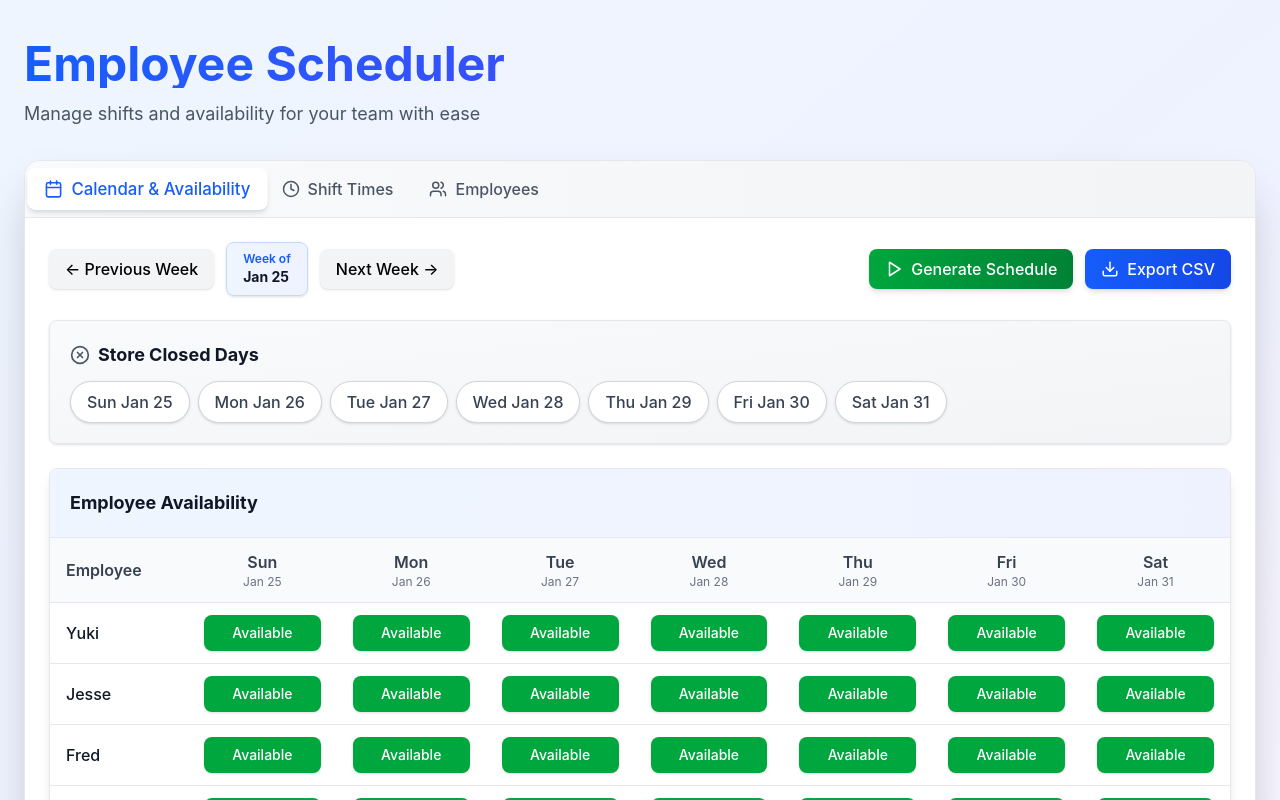
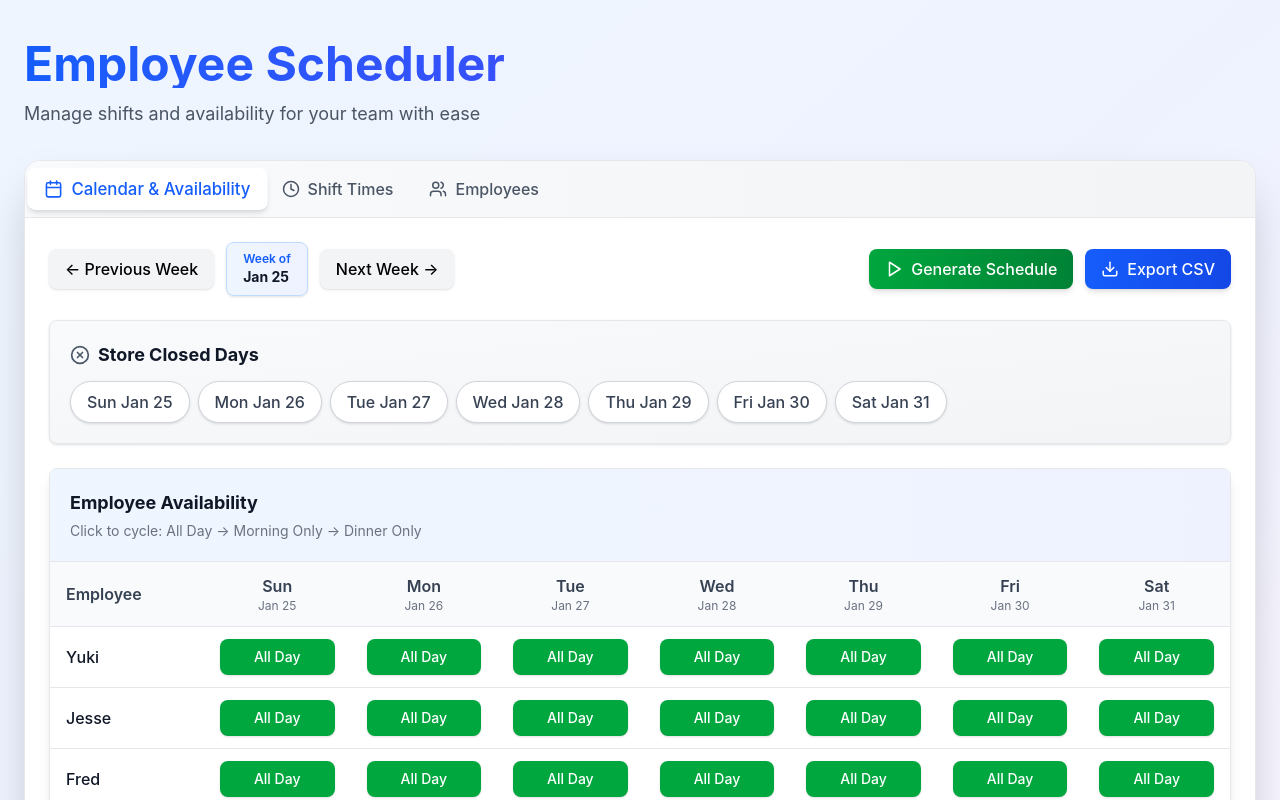
Before and after one commit to z4vian/Scheduling-Website-, a Vue app: page / in a window 1280 px wide. Shown: the top 800 px of the page. Built offline with nearby package versions, Linux system fonts and the light colour scheme.

Commit message:
Allows an individual to choose whether they are available all day, morning only, or dinner only with a toggle switch button

```diff
--- a/src-vue/App.vue
+++ b/src-vue/App.vue
@@ -19,7 +19,7 @@
             :currentWeekStart="currentWeekStart"
             :weekDates="weekDates"
             :employees="employees"
-            :unavailability="unavailability"
+            :dayAvailability="dayAvailability"
             :closedDates="closedDates"
             :schedule="schedule"
             :shiftTemplates="shiftTemplates"
@@ -29,7 +29,7 @@
             @generate="handleGenerateSchedule"
             @export="exportSchedule"
             @toggleStoreClosed="toggleStoreClosed"
-            @toggleUnavailability="toggleUnavailability"
+            @toggleDayAvailability="toggleDayAvailability"
           />
 
           <ShiftsTab
@@ -88,7 +88,9 @@ const shiftTemplates = ref({
 
 const shiftOverrides = ref({});
 const currentWeekStart = ref(startOfWeekSunday(new Date()));
-const unavailability = ref({});
+// dayAvailability: { "employeeId-dateStr": "all" | "morning" | "dinner" }
+// undefined/null means "all" (default)
+const dayAvailability = ref({});
 const closedDates = ref({});
 const activeTab = ref('calendar');
 
@@ -100,7 +102,7 @@ const {
   canWorkShift,
   isUnavailable,
   isStoreClosed,
-} = useSchedule(employees, shiftTemplates, currentWeekStart, unavailability, closedDates);
+} = useSchedule(employees, shiftTemplates, currentWeekStart, dayAvailability, closedDates);
 
 const getShiftTimes = (date, shiftKey) => {
   const dateStr = formatDate(date);
@@ -187,10 +189,25 @@ const removeEmployee = (employeeId) => {
   }
 };
 
-const toggleUnavailability = (employeeId, date) => {
+const toggleDayAvailability = (employeeId, date) => {
   const dateStr = formatDate(date);
   const key = `${employeeId}-${dateStr}`;
-  unavailability.value = { ...unavailability.value, [key]: !unavailability.value[key] };
+  const currentValue = dayAvailability.value[key] || 'all';
+
+  // Cycle through: all -> morning -> dinner -> all
+  const nextValue =
+    currentValue === 'all' ? 'morning' :
+    currentValue === 'morning' ? 'dinner' :
+    'all';
+
+  if (nextValue === 'all') {
+    // Remove the key if it's back to 'all' (default state)
+    const updated = { ...dayAvailability.value };
+    delete updated[key];
+    dayAvailability.value = updated;
+  } else {
+    dayAvailability.value = { ...dayAvailability.value, [key]: nextValue };
+  }
 };
 
 const toggleStoreClosed = (date) => {
--- a/src-vue/components/AvailabilityTable.vue
+++ b/src-vue/components/AvailabilityTable.vue
@@ -2,6 +2,7 @@
   <div class="bg-white rounded-lg border border-gray-200 overflow-hidden shadow-lg">
     <div class="p-5 border-b border-gray-200 bg-gradient-to-r from-blue-50 to-indigo-50">
       <h3 class="text-lg font-bold text-gray-900">Employee Availability</h3>
+      <p class="text-sm text-gray-500 mt-1">Click to cycle: All Day → Morning Only → Dinner Only</p>
     </div>
 
     <div class="overflow-x-auto">
@@ -44,12 +45,10 @@
                 @click="$emit('toggle', employee.id, date)"
                 :class="[
                   'w-full px-3 py-2 rounded-lg font-medium text-sm transition-all duration-200 shadow-sm hover:shadow',
-                  isUnavailable(employee.id, date)
-                    ? 'bg-red-100 text-red-700 hover:bg-red-200'
-                    : 'bg-green-600 text-white hover:bg-green-700'
+                  getAvailabilityStyles(employee.id, date)
                 ]"
               >
-                {{ isUnavailable(employee.id, date) ? 'Unavailable' : 'Available' }}
+                {{ getAvailabilityLabel(employee.id, date) }}
               </button>
             </td>
           </tr>
@@ -65,15 +64,33 @@ import { formatDate, formatDisplayDate, getDayName } from '../utils/dateUtils';
 const props = defineProps({
   employees: Array,
   weekDates: Array,
-  unavailability: Object,
+  dayAvailability: Object,
   isStoreClosed: Function,
 });
 
 defineEmits(['toggle']);
 
-const isUnavailable = (employeeId, date) => {
+const getAvailabilityLabel = (employeeId, date) => {
   const dateStr = formatDate(date);
   const key = `${employeeId}-${dateStr}`;
-  return props.unavailability[key] || false;
+  const value = props.dayAvailability[key] || 'all';
+
+  if (value === 'morning') return 'Morning Only';
+  if (value === 'dinner') return 'Dinner Only';
+  return 'All Day';
+};
+
+const getAvailabilityStyles = (employeeId, date) => {
+  const dateStr = formatDate(date);
+  const key = `${employeeId}-${dateStr}`;
+  const value = props.dayAvailability[key] || 'all';
+
+  if (value === 'morning') {
+    return 'bg-blue-100 text-blue-700 hover:bg-blue-200';
+  }
+  if (value === 'dinner') {
+    return 'bg-purple-100 text-purple-700 hover:bg-purple-200';
+  }
+  return 'bg-green-600 text-white hover:bg-green-700';
 };
 </script>
--- a/src-vue/components/CalendarTab.vue
+++ b/src-vue/components/CalendarTab.vue
@@ -33,9 +33,9 @@
     <AvailabilityTable
       :employees="employees"
       :weekDates="weekDates"
-      :unavailability="unavailability"
+      :dayAvailability="dayAvailability"
       :isStoreClosed="isStoreClosed"
-      @toggle="(employeeId, date) => $emit('toggleUnavailability', employeeId, date)"
+      @toggle="(employeeId, date) => $emit('toggleDayAvailability', employeeId, date)"
     />
 
     <div v-if="Object.keys(schedule).length > 0" class="space-y-6">
@@ -71,7 +71,7 @@ defineProps({
   currentWeekStart: Date,
   weekDates: Array,
   employees: Array,
-  unavailability: Object,
+  dayAvailability: Object,
   closedDates: Object,
   isStoreClosed: Function,
   schedule: Object,
@@ -79,5 +79,5 @@ defineProps({
   getShiftTimes: Function,
 });
 
-defineEmits(['update:currentWeekStart', 'generate', 'export', 'toggleStoreClosed', 'toggleUnavailability']);
+defineEmits(['update:currentWeekStart', 'generate', 'export', 'toggleStoreClosed', 'toggleDayAvailability']);
 </script>
--- a/src-vue/composables/useSchedule.js
+++ b/src-vue/composables/useSchedule.js
@@ -28,7 +28,26 @@ const isAlreadyAssignedInBlock = (employeeId, dateStr, shiftKey, schedule, shift
   });
 };
 
-export function useSchedule(employees, shiftTemplates, currentWeekStart, unavailability, closedDates) {
+// Helper function to check if an employee can work a specific shift based on their day availability preference
+const canWorkShiftBlock = (employeeId, dateStr, shiftKey, dayAvailability) => {
+  const key = `${employeeId}-${dateStr}`;
+  const availability = dayAvailability.value[key] || 'all';
+  const shiftBlock = getShiftBlock(shiftKey);
+
+  // If availability is 'all', they can work any shift
+  if (availability === 'all') return true;
+
+  // If availability is 'morning', they can only work morning shifts
+  if (availability === 'morning') return shiftBlock === 'morning';
+
+  // If availability is 'dinner', they can only work dinner shifts
+  if (availability === 'dinner') return shiftBlock === 'dinner';
+
+  // Default: allow
+  return true;
+};
+
+export function useSchedule(employees, shiftTemplates, currentWeekStart, dayAvailability, closedDates) {
   const schedule = ref({});
 
   const canWorkShift = (employeeId, shiftKey) => {
@@ -41,9 +60,14 @@ export function useSchedule(employees, shiftTemplates, currentWeekStart, unavail
   };
 
   const isUnavailable = (employeeId, date) => {
+    // This function is kept for backward compatibility but now checks day availability
     const dateStr = formatDate(date);
     const key = `${employeeId}-${dateStr}`;
-    return unavailability.value[key] || false;
+    const availability = dayAvailability.value[key] || 'all';
+    // If availability is explicitly set to something other than 'all', they're not "unavailable"
+    // but their availability is restricted. This function now returns false (available)
+    // since we handle restrictions in canWorkShiftBlock
+    return false;
   };
 
   const isStoreClosed = (date) => {
@@ -76,7 +100,7 @@ export function useSchedule(employees, shiftTemplates, currentWeekStart, unavail
       shiftKeys.forEach((shiftKey) => {
         const availableEmployees = employees.value.filter(
           (emp) =>
-            !isUnavailable(emp.id, date) &&
+            canWorkShiftBlock(emp.id, dateStr, shiftKey, dayAvailability) &&
             canWorkShift(emp.id, shiftKey) &&
             !isAlreadyAssignedInBlock(emp.id, dateStr, shiftKey, newSchedule, shiftTemplates.value)
         );
--- a/src/EmployeeScheduler.js
+++ b/src/EmployeeScheduler.js
@@ -27,7 +27,9 @@ const EmployeeScheduler = () => {
 
   const [shiftOverrides, setShiftOverrides] = useState({});
   const [currentWeekStart, setCurrentWeekStart] = useState(() => startOfWeekSunday(new Date()));
-  const [unavailability, setUnavailability] = useState({});
+  // dayAvailability: { "employeeId-dateStr": "all" | "morning" | "dinner" }
+  // undefined/null means "all" (default)
+  const [dayAvailability, setDayAvailability] = useState({});
   const [closedDates, setClosedDates] = useState({});
   const [activeTab, setActiveTab] = useState('calendar');
 
@@ -39,13 +41,30 @@ const EmployeeScheduler = () => {
     canWorkShift,
     isUnavailable,
     isStoreClosed,
-  } = useSchedule(employees, shiftTemplates, currentWeekStart, unavailability, closedDates);
+  } = useSchedule(employees, shiftTemplates, currentWeekStart, dayAvailability, closedDates);
 
-  const toggleUnavailability = useCallback((employeeId, date) => {
+  const toggleDayAvailability = useCallback((employeeId, date) => {
     const dateStr = formatDate(date);
     const key = `${employeeId}-${dateStr}`;
-    setUnavailability((prev) => ({ ...prev, [key]: !prev[key] }));
-  }, []);
+    const currentValue = dayAvailability[key] || 'all';
+
+    // Cycle through: all -> morning -> dinner -> all
+    const nextValue =
+      currentValue === 'all' ? 'morning' :
+      currentValue === 'morning' ? 'dinner' :
+      'all';
+
+    if (nextValue === 'all') {
+      // Remove the key if it's back to 'all' (default state)
+      setDayAvailability((prev) => {
+        const updated = { ...prev };
+        delete updated[key];
+        return updated;
+      });
+    } else {
+      setDayAvailability((prev) => ({ ...prev, [key]: nextValue }));
+    }
+  }, [dayAvailability]);
 
   const toggleStoreClosed = useCallback((date) => {
     const dateStr = formatDate(date);
@@ -191,8 +210,8 @@ const EmployeeScheduler = () => {
                 onWeekChange={setCurrentWeekStart}
                 weekDates={weekDates}
                 employees={employees}
-                unavailability={unavailability}
-                onToggleUnavailability={toggleUnavailability}
+                dayAvailability={dayAvailability}
+                onToggleDayAvailability={toggleDayAvailability}
                 closedDates={closedDates}
                 onToggleStoreClosed={toggleStoreClosed}
                 isStoreClosed={isStoreClosed}
--- a/src/components/AvailabilityTable.js
+++ b/src/components/AvailabilityTable.js
@@ -4,14 +4,39 @@ import { formatDate, formatDisplayDate, getDayName } from '../utils/dateUtils';
 const AvailabilityTable = ({
   employees,
   weekDates,
-  unavailability,
-  onToggleUnavailability,
+  dayAvailability,
+  onToggleDayAvailability,
   isStoreClosed,
 }) => {
+  const getAvailabilityLabel = (employeeId, date) => {
+    const dateStr = formatDate(date);
+    const key = `${employeeId}-${dateStr}`;
+    const value = dayAvailability[key] || 'all';
+
+    if (value === 'morning') return 'Morning Only';
+    if (value === 'dinner') return 'Dinner Only';
+    return 'All Day';
+  };
+
+  const getAvailabilityStyles = (employeeId, date) => {
+    const dateStr = formatDate(date);
+    const key = `${employeeId}-${dateStr}`;
+    const value = dayAvailability[key] || 'all';
+
+    if (value === 'morning') {
+      return 'bg-blue-100 text-blue-700 hover:bg-blue-200';
+    }
+    if (value === 'dinner') {
+      return 'bg-purple-100 text-purple-700 hover:bg-purple-200';
+    }
+    return 'bg-green-600 text-white hover:bg-green-700';
+  };
+
   return (
     <div className="bg-white rounded-lg border border-gray-200 overflow-hidden">
       <div className="p-5 border-b border-gray-200">
         <h3 className="text-lg font-bold text-gray-900">Employee Availability</h3>
+        <p className="text-sm text-gray-500 mt-1">Click to cycle: All Day → Morning Only → Dinner Only</p>
       </div>
 
       <div className="overflow-x-auto">
@@ -54,16 +79,10 @@ const AvailabilityTable = ({
                       </span>
                     ) : (
                       <button
-                        onClick={() => onToggleUnavailability(employee.id, date)}
-                        className={`w-full px-3 py-2 rounded-lg font-medium text-sm transition ${
-                          unavailability[`${employee.id}-${formatDate(date)}`]
-                            ? 'bg-red-100 text-red-700 hover:bg-red-200'
-                            : 'bg-green-600 text-white hover:bg-green-700'
-                        }`}
+                        onClick={() => onToggleDayAvailability(employee.id, date)}
+                        className={`w-full px-3 py-2 rounded-lg font-medium text-sm transition ${getAvailabilityStyles(employee.id, date)}`}
                       >
-                        {unavailability[`${employee.id}-${formatDate(date)}`]
-                          ? 'Unavailable'
-                          : 'Available'}
+                        {getAvailabilityLabel(employee.id, date)}
                       </button>
                     )}
                   </td>
--- a/src/hooks/useSchedule.js
+++ b/src/hooks/useSchedule.js
@@ -28,7 +28,26 @@ const isAlreadyAssignedInBlock = (employeeId, dateStr, shiftKey, schedule, shift
   });
 };
 
-export const useSchedule = (employees, shiftTemplates, currentWeekStart, unavailability, closedDates) => {
+// Helper function to check if an employee can work a specific shift based on their day availability preference
+const canWorkShiftBlock = (employeeId, dateStr, shiftKey, dayAvailability) => {
+  const key = `${employeeId}-${dateStr}`;
+  const availability = dayAvailability[key] || 'all';
+  const shiftBlock = getShiftBlock(shiftKey);
+
+  // If availability is 'all', they can work any shift
+  if (availability === 'all') return true;
+
+  // If availability is 'morning', they can only work morning shifts
+  if (availability === 'morning') return shiftBlock === 'morning';
+
+  // If availability is 'dinner', they can only work dinner shifts
+  if (availability === 'dinner') return shiftBlock === 'dinner';
+
+  // Default: allow
+  return true;
+};
+
+export const useSchedule = (employees, shiftTemplates, currentWeekStart, dayAvailability, closedDates) => {
   const [schedule, setSchedule] = useState({});
 
   const canWorkShift = useCallback((employeeId, shiftKey) => {
@@ -41,10 +60,15 @@ export const useSchedule = (employees, shiftTemplates, currentWeekStart, unavail
   }, [employees]);
 
   const isUnavailable = useCallback((employeeId, date) => {
+    // This function is kept for backward compatibility but now checks day availability
     const dateStr = formatDate(date);
     const key = `${employeeId}-${dateStr}`;
-    return unavailability[key] || false;
-  }, [unavailability]);
+    const availability = dayAvailability[key] || 'all';
+    // If availability is explicitly set to something other than 'all', they're not "unavailable"
+    // but their availability is restricted. This function now returns false (available)
+    // since we handle restrictions in canWorkShiftBlock
+    return false;
+  }, [dayAvailability]);
 
   const isStoreClosed = useCallback((date) => {
     const dateStr = formatDate(date);
@@ -76,7 +100,7 @@ export const useSchedule = (employees, shiftTemplates, currentWeekStart, unavail
       shiftKeys.forEach((shiftKey) => {
         const availableEmployees = employees.filter(
           (emp) =>
-            !isUnavailable(emp.id, date) &&
+            canWorkShiftBlock(emp.id, dateStr, shiftKey, dayAvailability) &&
             canWorkShift(emp.id, shiftKey) &&
             !isAlreadyAssignedInBlock(emp.id, dateStr, shiftKey, newSchedule, shiftTemplates)
         );
@@ -96,7 +120,7 @@ export const useSchedule = (employees, shiftTemplates, currentWeekStart, unavail
     });
 
     setSchedule(newSchedule);
-  }, [employees, shiftTemplates, currentWeekStart, isUnavailable, isStoreClosed, canWorkShift]);
+  }, [employees, shiftTemplates, currentWeekStart, dayAvailability, isStoreClosed, canWorkShift]);
 
   return {
     schedule,
```
Also changed, not shown: src/components/CalendarTab.js (+4 -4 lines).
